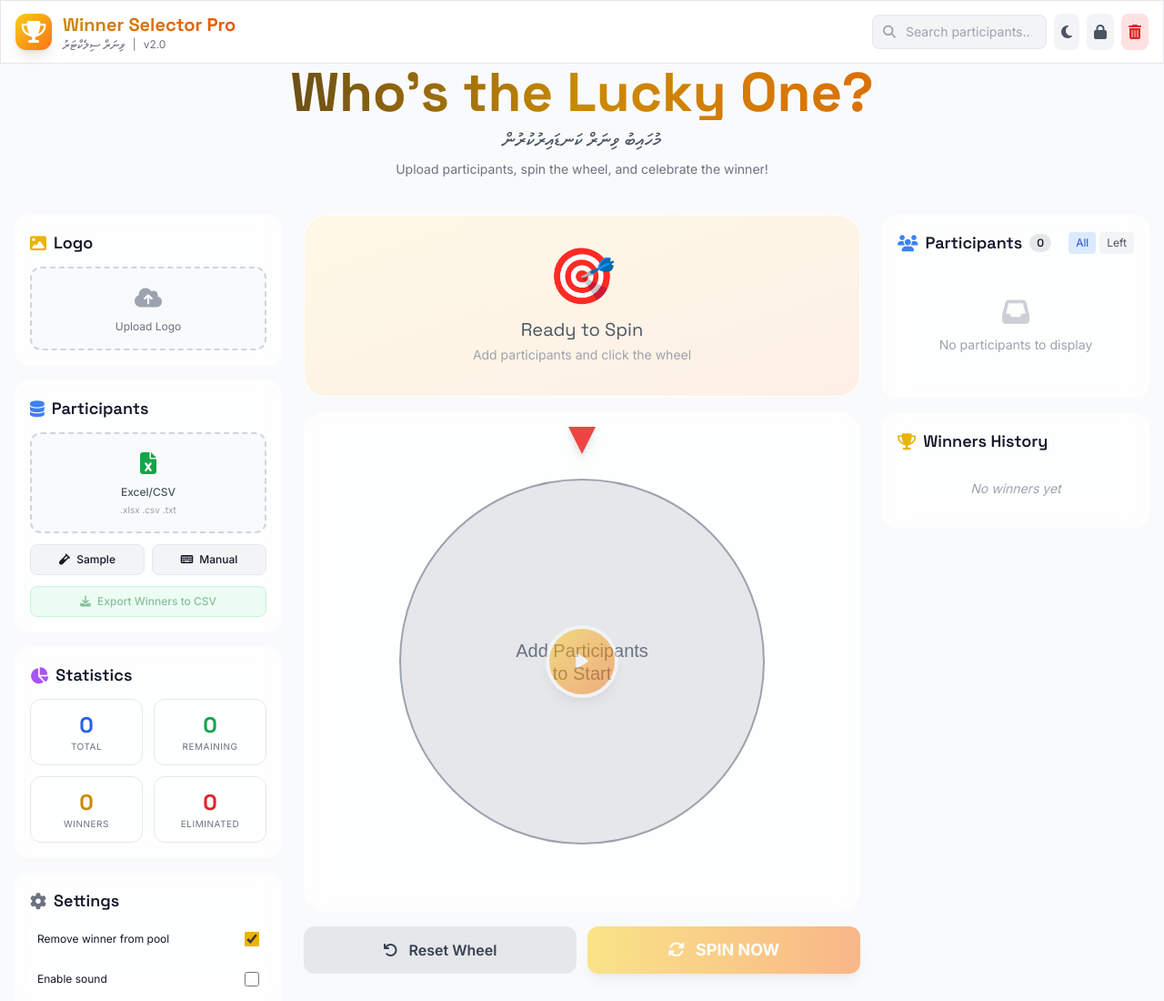
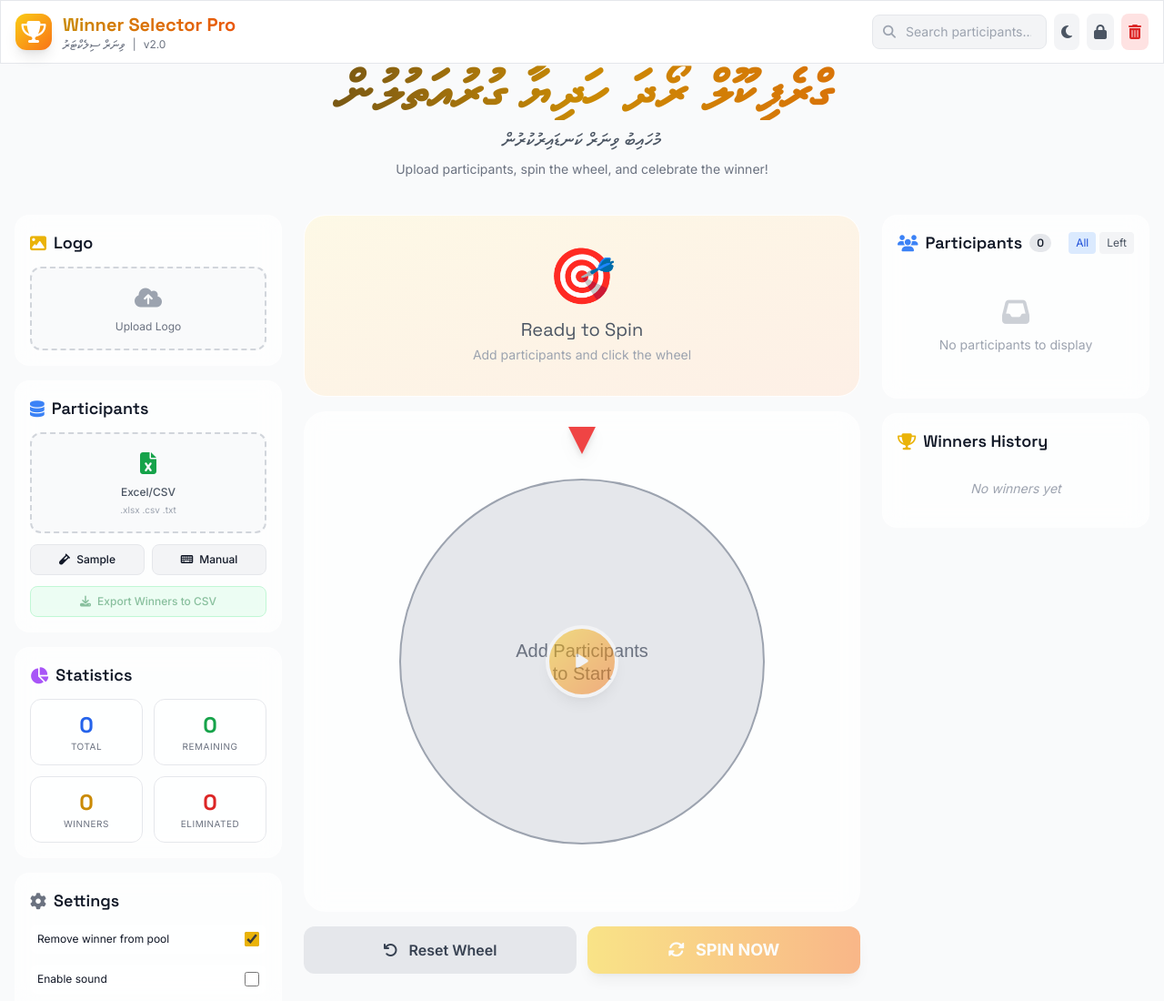
Before and after one commit to sensaamiru-dev/winner-selector, a plain HTML site: page index.html in a window 1280 px wide. Shown: the top 1100 px of the page at 91% size. Drawn offline with nearby package versions, Linux system fonts and the light colour scheme.

Commit message:
Update index.html

```diff
--- a/index.html
+++ b/index.html
@@ -192,7 +192,7 @@
         <!-- Hero Section -->
         <div class="text-center mb-8 floating">
             <h2 class="font-display text-4xl md:text-6xl font-bold mb-2 bg-gradient-to-r from-gray-900 via-yellow-600 to-orange-600 dark:from-white dark:via-yellow-400 dark:to-orange-400 bg-clip-text text-transparent">
-                Who's the Lucky One?
+                ގްރެފިކޫލް ރޯދަ ހަދިޔާ ގުރުއަތުލުން
             </h2>
             <p class="text-gray-600 dark:text-gray-400 text-lg max-w-2xl mx-auto dhivehi-text mb-2">
                 މުހައިބު ވިނަރް ކަނޑައިރުކުރުން
```
